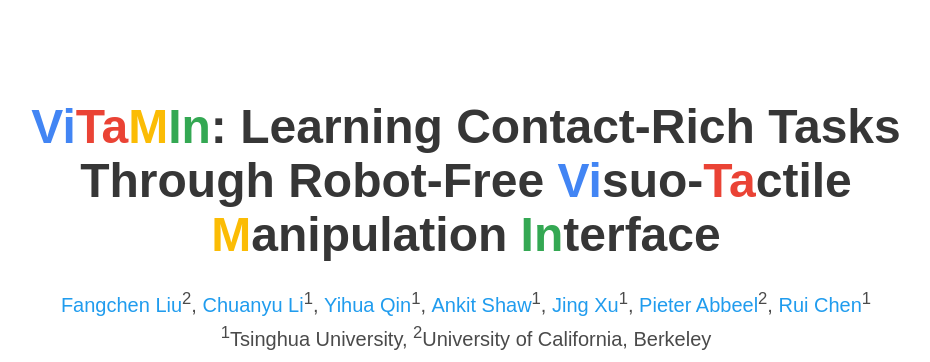
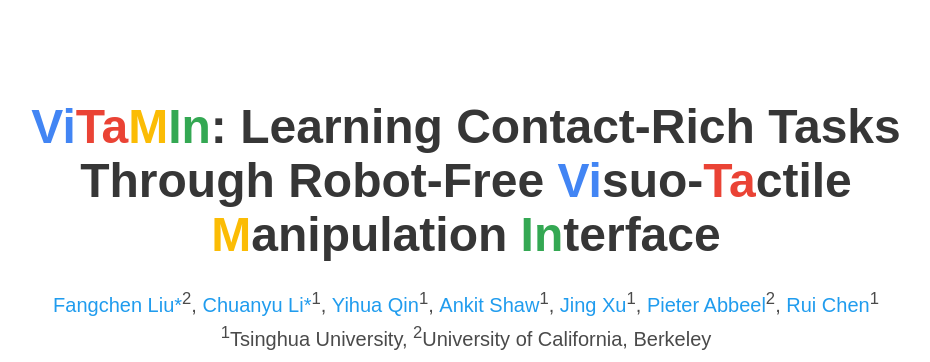
Before and after one commit to rufan0427/ViTaMIn-B_page, a plain HTML site: page index.html in a window 1280 px wide. Shown: the top 362 px of the page, without its empty margins (174-1104 px from the left). Drawn offline with nearby package versions, Linux system fonts and the light colour scheme; some icons are missing; a web font is replaced by a local one.

Commit message:
Update index.html

```diff
--- a/index.html
+++ b/index.html
@@ -91,9 +91,9 @@
           <h1 class="title is-1 publication-title"><span style="color: #4285F4;">Vi</span><span style="color: #EA4335;">Ta</span><span style="color: #FBBC05;">M</span><span style="color: #34A853;">In</span>: Learning Contact-Rich Tasks Through Robot-Free <span style="color: #4285F4;">Vi</span>suo-<span style="color: #EA4335;">Ta</span>ctile <span style="color: #FBBC05;">M</span>anipulation <span style="color: #34A853;">In</span>terface</h1>
           <div class="is-size-5 publication-authors">
             <span class="author-block">
-              <a href="https://fangchenliu.github.io/">Fangchen Liu</a><sup>2</sup>,</span>
+              <a href="https://fangchenliu.github.io/">Fangchen Liu*</a><sup>2</sup>,</span>
             <span class="author-block">
-              <a href="https://chuanyune.github.io/">Chuanyu Li</a><sup>1</sup>,</span>
+              <a href="https://chuanyune.github.io/">Chuanyu Li*</a><sup>1</sup>,</span>
             <span class="author-block">
               <a href="https://qinyh10300.github.io/">Yihua Qin</a><sup>1</sup>,
             </span>
```
